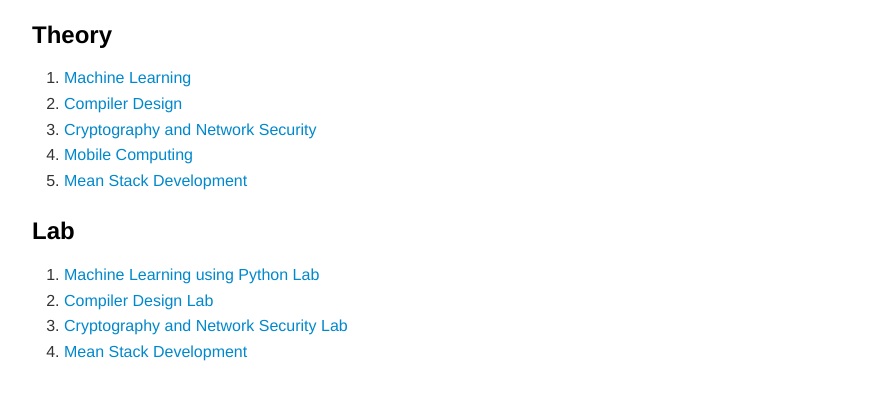
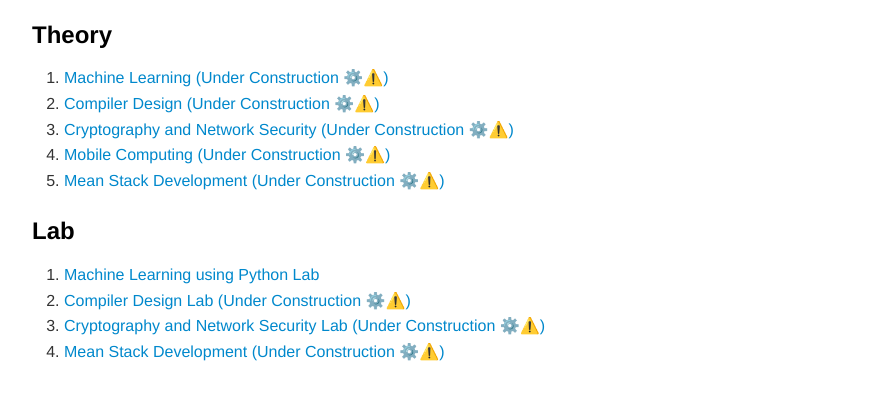
Before and after one commit to omteja04/3-2-Semester, a plain HTML site: page index.html in a window 1280 px wide. Shown: the part 343-753 px from the top of the page, without its empty margins (183-1073 px from the left). Drawn offline with nearby package versions, Linux system fonts and the light colour scheme.

Commit message:
Modifications

```diff
--- a/index.html
+++ b/index.html
@@ -2,7 +2,8 @@
 <html>
 
 <head>
-    <title>README</title>
+    <title>3-2 Notes @Omteja04</title>
+    <link rel="shortcut icon" href="https://github.com/omteja04/omteja04.github.io/blob/main/assets/about-pic.png?raw=true" type="image">
     <meta charset="utf-8" />
     <meta name="viewport" content="width=device-width, initial-scale=1.0" />
 
@@ -863,36 +864,52 @@
         <h3 id="theory">Theory</h3>
         <ol>
             <li>
-                <a href="https://github.com/omteja04/3-2-Semester/tree/master/ML">Machine Learning</a>
+                <a href="https://github.com/omteja04/3-2-Semester/tree/master/ML">
+                    Machine Learning (Under Construction ⚙️⚠️)
+                </a>
             </li>
             <li>
-                <a href="https://github.com/omteja04/3-2-Semester/tree/master/CD">Compiler Design</a>
+                <a href="https://github.com/omteja04/3-2-Semester/tree/master/CD">
+                    Compiler Design (Under Construction ⚙️⚠️)
+                </a>
             </li>
             <li>
-                <a href="https://github.com/omteja04/3-2-Semester/tree/master/CNS">Cryptography and Network Security</a>
+                <a href="https://github.com/omteja04/3-2-Semester/tree/master/CNS">
+                    Cryptography and Network Security (Under Construction ⚙️⚠️)
+                </a>
             </li>
             <li>
-                <a href="https://github.com/omteja04/3-2-Semester/tree/master/MC">Mobile Computing</a>
+                <a href="https://github.com/omteja04/3-2-Semester/tree/master/MC">
+                    Mobile Computing (Under Construction ⚙️⚠️)
+                </a>
             </li>
             <li>
-                <a href="https://github.com/omteja04/3-2-Semester/tree/master/MSD">Mean Stack Development</a>
+                <a href="https://github.com/omteja04/3-2-Semester/tree/master/MSD">
+                    Mean Stack Development (Under Construction ⚙️⚠️)
+                </a>
             </li>
         </ol>
         <h3 id="lab">Lab</h3>
         <ol>
             <li>
-                <a href="./MLP-Lab/Programs.html">Machine Learning using Python
-                    Lab</a>
+                <a href="./MLP-Lab/Programs.html">
+                    Machine Learning using Python Lab
+                </a>
             </li>
             <li>
-                <a href="https://github.com/omteja04/3-2-Semester/tree/master/CD-Lab">Compiler Design Lab</a>
+                <a href="https://github.com/omteja04/3-2-Semester/tree/master/CD-Lab">
+                    Compiler Design Lab (Under Construction ⚙️⚠️)
+                </a>
             </li>
             <li>
-                <a href="https://github.com/omteja04/3-2-Semester/tree/master/CNS-Lab">Cryptography and Network Security
-                    Lab</a>
+                <a href="https://github.com/omteja04/3-2-Semester/tree/master/CNS-Lab">
+                    Cryptography and Network Security Lab (Under Construction ⚙️⚠️)
+                </a>
             </li>
             <li>
-                <a href="https://github.com/omteja04/3-2-Semester/tree/master/MeanSt">Mean Stack Development</a>
+                <a href="https://github.com/omteja04/3-2-Semester/tree/master/MeanSt">
+                    Mean Stack Development (Under Construction ⚙️⚠️)
+                </a>
             </li>
         </ol>
         <br><br>
```
